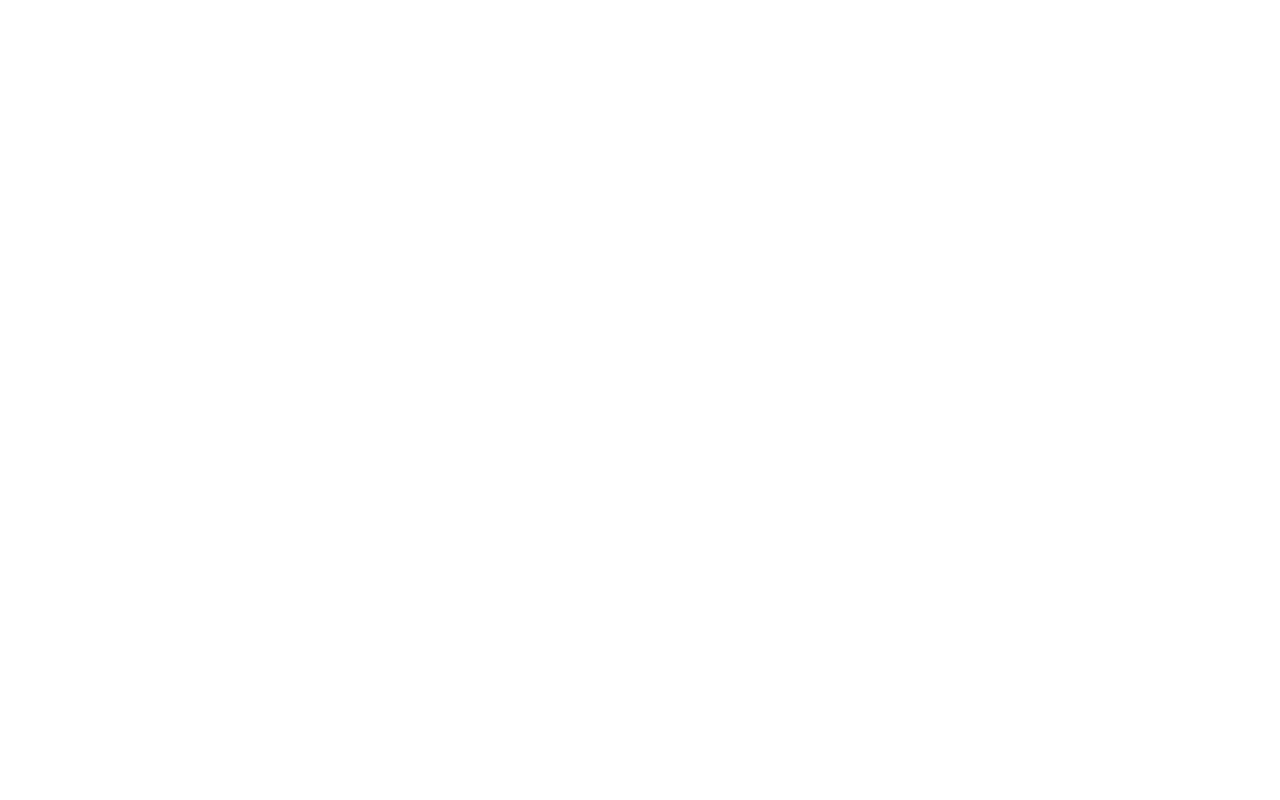
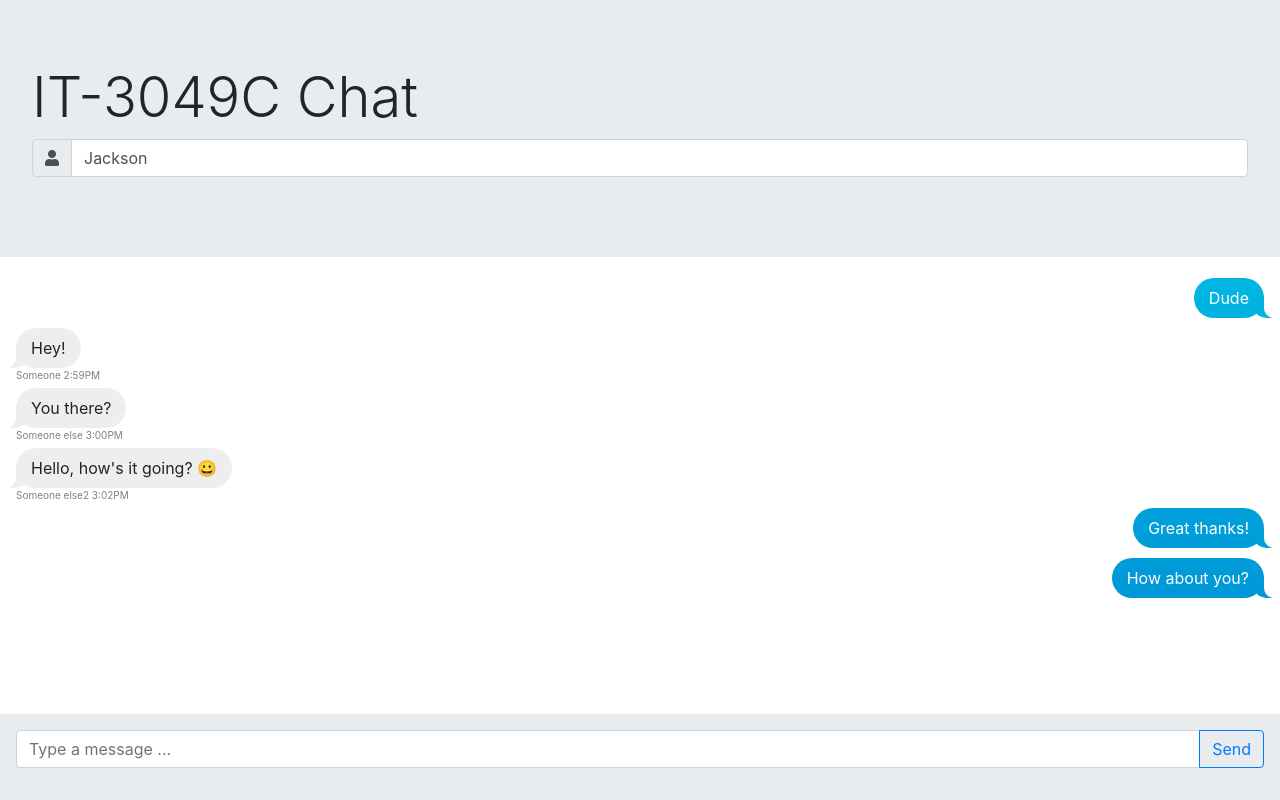
Before and after one commit to it3049c-fall22-henderson/chatting-application-palcicjm, a website: page index.html in a window 1280 px wide. Drawn offline with Linux system fonts and the light colour scheme.

Commit message:
page setup and javascript start

```diff
--- a/index.html
+++ b/index.html
@@ -15,15 +15,81 @@
 
     <body>
         <header>
-
+            <div class="jumbotron">
+                <h1 class="display-4">IT-3049C Chat</h1>
+                <div class="input-group mb-3">
+                    <div class="input-group-prepend">
+                        <span class="input-group-text">
+                            <i class="fas fa-user"></i>
+                        </span>
+                    </div>
+                    <input id="my-name-input" type="text" class="form-control" placeholder="Name" value="Jackson">
+                </div>
+            </div>
         </header>
 
         <div id="chat">
+            <div class="mine messages">
+                <div class="message">
+                    Dude
+                </div>
+            </div>
+            <div class="yours messages">
+                <div class="message">
+                    Hey!
+                </div>
+                <div class="sender-info">
+                    Someone 2:59PM
+                </div>
+            </div>
 
+            <div class="yours messages">
+                <div class="message">
+                    You there?
+                </div>
+                <div class="sender-info">
+                    Someone else 3:00PM
+                </div>
+            </div>
+
+            <div class="yours messages">
+                <div class="message">
+                    Hello, how's it going? 😀
+                </div>
+                <div class="sender-info">
+                    Someone else2 3:02PM
+                </div>
+            </div>
+
+            <div class="mine messages">
+                <div class="message">
+                    Great thanks!
+                </div>
+            </div>
+
+            <div class="mine messages">
+                <div class="message">
+                    How about you?
+                </div>
+            </div>
         </div>
 
         <footer>
-
+            <footer>
+                <div id="chatbar" class="input-group mb-3">
+                    <input
+                        type="text"
+                        id="my-message"
+                        class="form-control"
+                        placeholder="Type a message ...">
+                    <div class="input-group-append">
+                        <button
+                            class="btn btn-outline-primary"
+                            id="send-button"
+                            type="button">Send</button>
+                    </div>
+                </div>
+            </footer>
         </footer>
         <!-- Our own Scripts -->
         <script src="resources/js/index.js"></script>
--- a/resources/css/styles.css
+++ b/resources/css/styles.css
@@ -0,0 +1,121 @@
+body,
+html {
+    height: 100vh;
+    overflow: hidden;
+    margin: 0;
+    padding: 0;
+}
+
+body {
+    display: flex;
+    flex-direction: column;
+}
+
+header,
+    footer {
+    background: #e9ecef;
+}
+
+.jumbotron {
+    margin-bottom:0;
+}
+
+footer {
+    padding: 0.5rem
+}
+
+#chat {
+    flex: 1 0 auto;
+    height: 0;
+    overflow-y: auto;
+    padding: 1rem;
+}
+.sender-info {
+  font-size: 10px;
+  margin-top: -5px;
+  color:grey;
+}
+
+.messages {
+  display: flex;
+  flex-direction: column;
+}
+
+.message {
+  border-radius: 20px;
+  padding: 8px 15px;
+  margin-top: 5px;
+  margin-bottom: 5px;
+  display: inline-block;
+}
+
+.yours {
+  align-items: flex-start;
+}
+
+.yours .message {
+  margin-right: 25%;
+  background-color: #eee;
+  position: relative;
+}
+
+.yours .message:before {
+  content: "";
+  position: absolute;
+  z-index: 0;
+  bottom: 0;
+  left: -7px;
+  height: 20px;
+  width: 20px;
+  background: #eee;
+  border-bottom-right-radius: 15px;
+}
+
+.yours .message:after {
+  content: "";
+  position: absolute;
+  z-index: 1;
+  bottom: 0;
+  left: -10px;
+  width: 10px;
+  height: 20px;
+  background: white;
+  border-bottom-right-radius: 10px;
+}
+
+.mine {
+  align-items: flex-end;
+}
+
+.mine .message {
+  color: white;
+  margin-left: 25%;
+  background: linear-gradient(to bottom, #00D0EA 0%, #0085D1 100%);
+  background-attachment: fixed;
+  position: relative;
+}
+
+.mine .message:before {
+  content: "";
+  position: absolute;
+  z-index: 0;
+  bottom: 0;
+  right: -8px;
+  height: 20px;
+  width: 20px;
+  background: linear-gradient(to bottom, #00D0EA 0%, #0085D1 100%);
+  background-attachment: fixed;
+  border-bottom-left-radius: 15px;
+}
+
+.mine .message:after {
+  content: "";
+  position: absolute;
+  z-index: 1;
+  bottom: 0;
+  right: -10px;
+  width: 10px;
+  height: 20px;
+  background: white;
+  border-bottom-left-radius: 10px;
+}
--- a/resources/js/index.js
+++ b/resources/js/index.js
@@ -0,0 +1,85 @@
+const nameInput = document.getElementById("my-name-input");
+const myMessage = document.getElementById("my-message");
+const sendButton = document.getElementById("send-button");
+const chatBox = document.getElementById("chat");
+const serverURL = `https://it3049c-chat-application.herokuapp.com/messages`;
+
+async function updateMessagesInChatBox() {
+  const messages = await fetchMessages();
+  let formattedMessages = "";
+    messages.forEach(message => {
+        formattedMessages += formatMessage(message, nameInput.value);
+    });
+    chatBox.innerHTML = formattedMessages;
+
+}
+
+function fetchMessages() {
+  return fetch(serverURL)
+      .then( response => response.json())
+}
+
+function updateChatBox() {
+
+}
+
+function formatMessage(message, myNameInput) {
+  const time = new Date(message.timestamp);
+  const formattedTime = `${time.getHours()}:${time.getMinutes()}`;
+
+  if (myNameInput === message.sender) {
+      return `
+      <div class="mine messages">
+          <div class="message">
+              ${message.text}
+          </div>
+          <div class="sender-info">
+              ${formattedTime}
+          </div>
+      </div>
+      `
+  } else {
+      return `
+          <div class="yours messages">
+              <div class="message">
+                  ${message.text}
+              </div>
+              <div class="sender-info">
+                  ${message.sender} ${formattedTime}
+              </div>
+          </div>
+      `
+  }
+}
+
+
+
+// stuff goes here i think
+
+
+
+function sendMessages(username, text) {
+  const newMessage = {
+      sender: username,
+      text: text,
+      timestamp: new Date()
+  }
+
+  $.post(serverURL, newMessage);
+}
+
+sendButton.addEventListener("click", function(sendButtonClickEvent) {
+  sendButtonClickEvent.preventDefault();
+  const sender = nameInput.value;
+  const message = myMessage.value;
+
+  sendMessages(sender,message);
+  myMessage.value = "";
+});
+
+
+// final stuff?
+updateMessages()
+setInterval(updateMessages, 10000);
+const MILLISECONDS_IN_TEN_SECONDS = 10000;
+setInterval(updateMessages, MILLISECONDS_IN_TEN_SECONDS);
```
